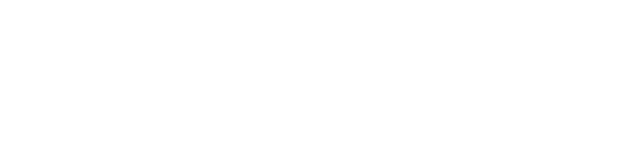
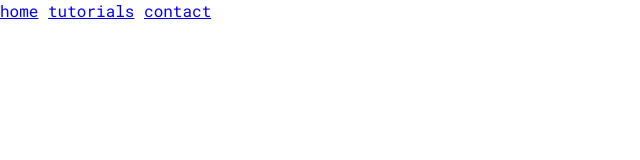
Before and after one commit to Smart-Machine/tum-web-lab2, a plain HTML site: page index.html in a window 1280 px wide. Shown: the whole page, without its empty margins (0-640 px from the left). Drawn offline with Linux system fonts and the light colour scheme.

Commit message:
feature: add header links

```diff
--- a/index.html
+++ b/index.html
@@ -17,7 +17,13 @@
 <body>
 
     <header>
-        <section></section>
+        <section>
+            <nav class="header-links">
+                <a href="#home">home</a>
+                <a href="#lang">tutorials</a>
+                <a href="#contact">contact</a>
+            </nav>
+        </section>
     </header>
 
     <main>
```
